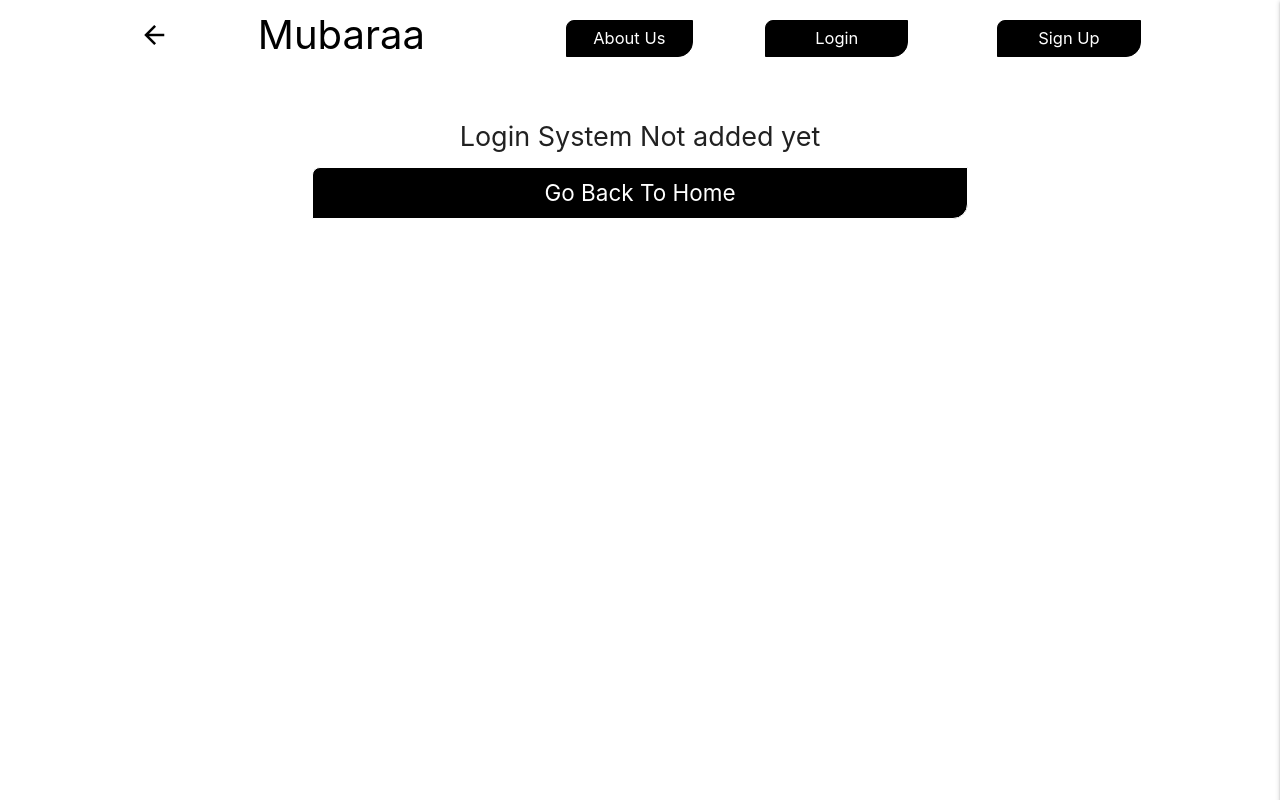
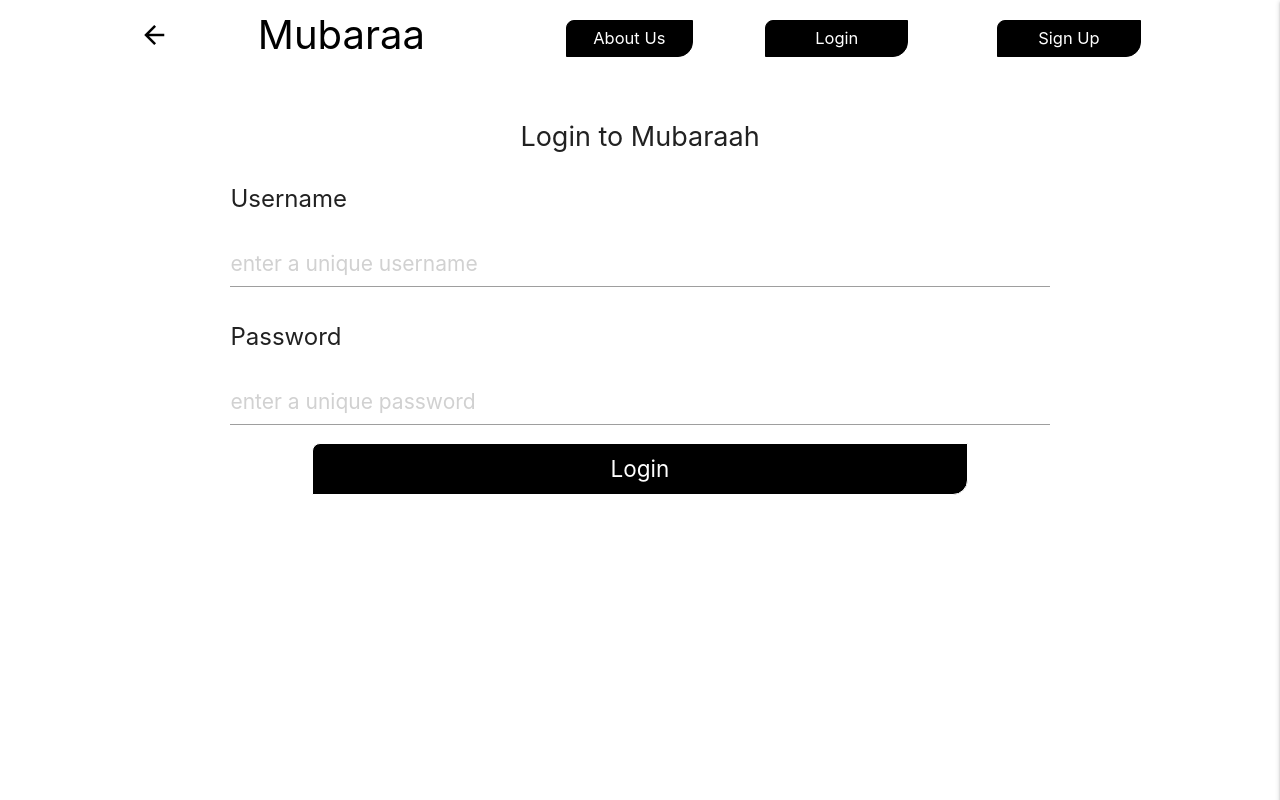
Before and after one commit to razaahmad333/mubaraa, a React (Create React App) app: page /loginPage in a window 1280 px wide. Built offline with nearby package versions, Linux system fonts and the light colour scheme; no server answers; the database is empty.

Commit message:
Update index.js

```diff
--- a/src/components/login/index.js
+++ b/src/components/login/index.js
@@ -1,25 +1,129 @@
-import React from "react";
-// im on main branch
-function LoginPage() {
+import React, { Component } from "react";
+import LoadingRender from "../loading/loading";
+import firebase from "../../firebase/firebase";
+import "firebase/auth";
+import "firebase/firestore";
+
+import "./styles/style.css";
+//// login system addded
+class LoginPage extends Component {
+  constructor(props) {
+    super(props);
+
+    this.state = {
+      username: "",
+      pwd: "",
+      isUploadingToFirebase: true,
+      allUsers: [],
+      allUsernames: [],
+      allPasswords: [],
+      allUids: [],
+      isMounted: true,
+      message: "",
+    };
+
+    this.loginPlease = this.loginPlease.bind(this);
+  }
+
+  componentDidMount() {
+    firebase
+      .firestore()
+      .collection("users")
+      .get()
+      .then((doc) => {
+        const allUsers = doc.docs.map((doco) => doco.data());
+        const allUsernames = doc.docs.map((doco) =>
+          doco.data().username.toLowerCase()
+        );
+        const allPasswords = doc.docs.map((doco) => doco.data().pwd);
+        const allUids = doc.docs.map((doco) => doco.data().uid);
+
+        if (this.state.isMounted) {
+          this.setState({ allUsers });
+          this.setState({ allUsernames });
+          this.setState({ allPasswords });
+          this.setState({ allUids });
+          this.setState({ isUploadingToFirebase: false });
+        }
+      });
+  }
+
+  componentWillUnmount() {
+    this.setState({ isMounted: false });
+  }
+
+  loginPlease() {
+    if (this.state.username.length === 0) {
+      this.setState({ message: "please enter username" });
+      return;
+    }
+    if (this.state.pwd.length === 0) {
+      this.setState({ message: "please enter password" });
+      return;
+    }
+
+    const idx = this.state.allUsernames.indexOf(
+      this.state.username.toLowerCase()
+    );
+    if (idx !== -1) {
+      if (this.state.allPasswords[idx] === this.state.pwd) {
+        console.log("loggin ");
+      } else {
+        this.setState({ message: "you have entered wrong password" });
+      }
+    } else {
+      this.setState({ message: "nothing is available with this username" });
+    }
+  }
+  render() {
     return (
       <div>
-      <p className="headingo center">Login System Not added yet</p>
+        {this.state.isUploadingToFirebase ? (
+          <LoadingRender />
+        ) : (
+          <div className="containerD">
+            <p className="headingo center">Login to Mubaraah</p>
+            <div>
+              <p className="inputLabel">Username</p>
+              <input
+                type="text"
+                name="username"
+                placeholder="enter a unique username"
+                onChange={(e) => {
+                  this.setState({ username: e.target.value });
+                  this.setState({ message: "" });
+                }}
+                value={this.state.username}
+                id="username"
+              />
+            </div>
+            <div>
+              <p className="inputLabel">Password</p>
+              <input
+                type={this.state.showpwd ? "text" : "password"}
+                name="pwd"
+                placeholder="enter a unique password"
+                onChange={(e) => {
+                  this.setState({ message: "" });
+                  this.setState({ pwd: e.target.value });
+                }}
+                value={this.state.pwd}
+                id="password"
+              />
+            </div>
+            {this.state.message.length > 0 && (
+              <div className="messageLogin">{this.state.message}</div>
+            )}
             <div className="btnContains">
-        <div className="btnContains">
-          <div
-            className="privateBtn"
-            onClick={() => {
-              window.location.assign(
-                window.location.protocol + "//" + window.location.host
-              );
-            }}
-          >
-            Go Back To Home
+              <div className="privateBtn" onClick={this.loginPlease}>
+                Login
               </div>
             </div>
           </div>
+        )}
       </div>
     );
   }
+}
 
 export default LoginPage;
```
Lines whose indentation alone changed are shown as unchanged.
